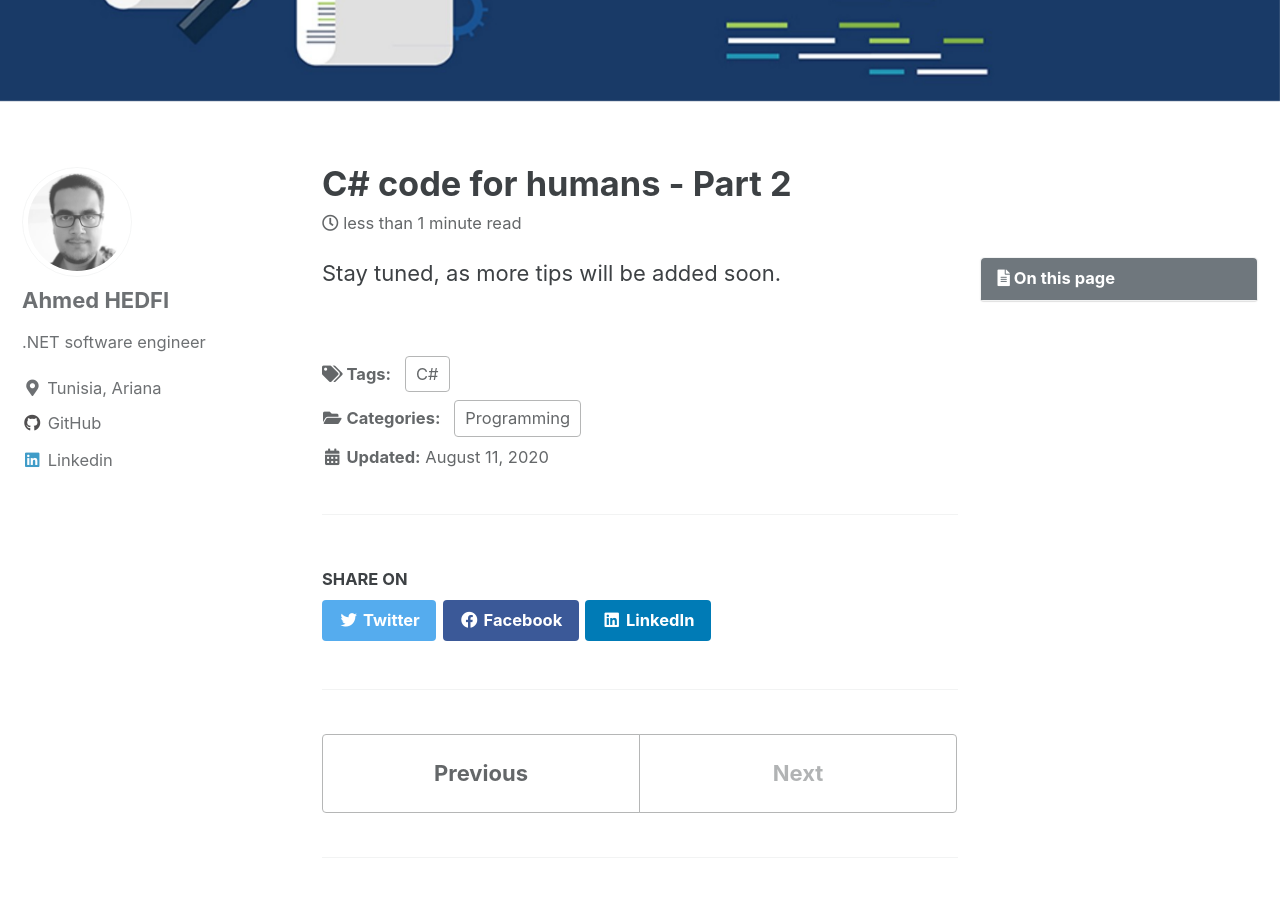
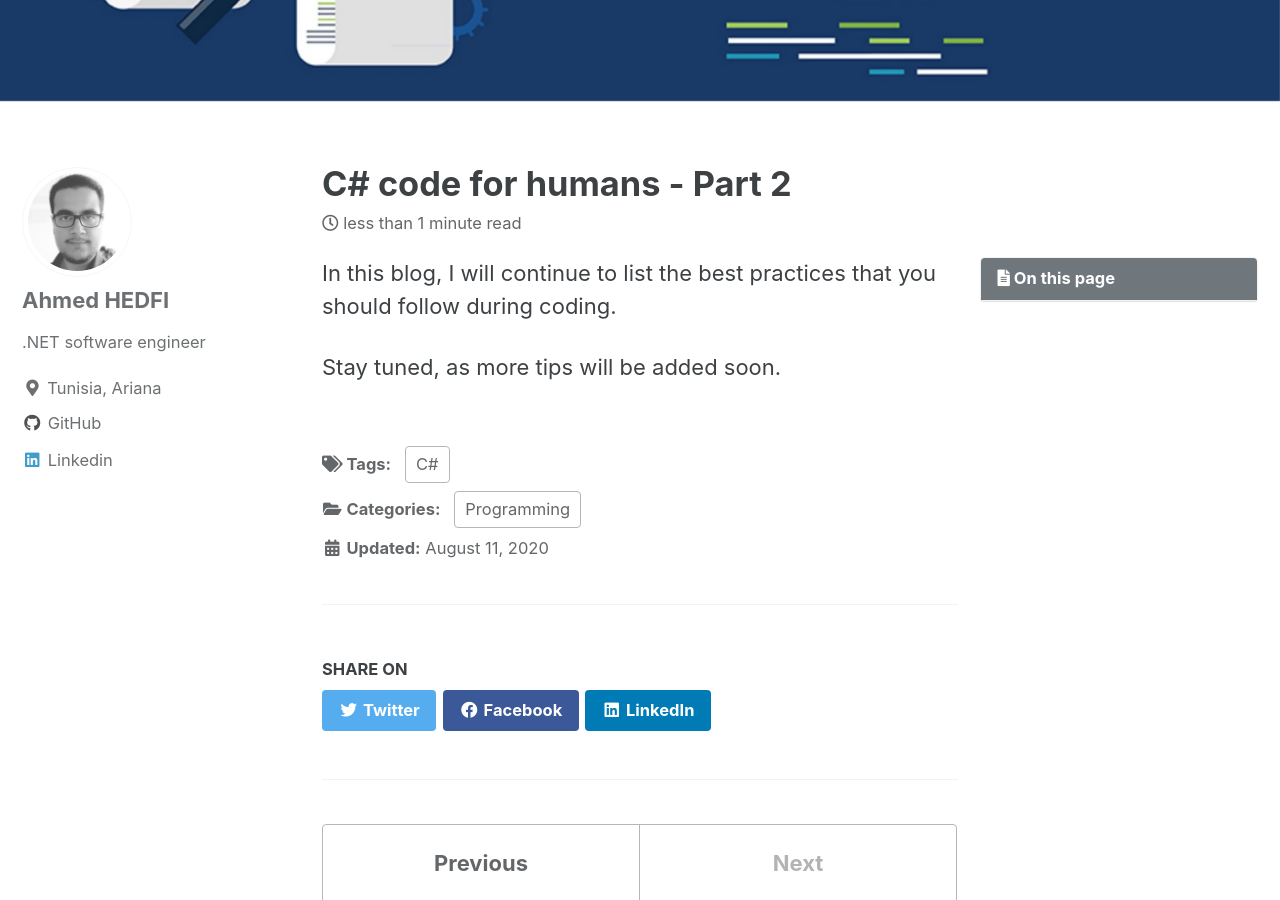
Before and after one commit to ahedfi/ahedfi.github.io, a Jekyll site: the page built from _posts/2020-08-11-csharp-code-for-humans-part-2.md, in a window 1280 px wide and 900 px high, scrolled down 381 px. Built offline with Jekyll 4.4.1, drawn with Linux system fonts in a browser that asks for light colours; cached includes are drawn as plain includes; comment, search, counter and statistics services are not loaded.

Commit message:
add a litle introduction

```diff
--- a/_posts/2020-08-11-csharp-code-for-humans-part-2.md
+++ b/_posts/2020-08-11-csharp-code-for-humans-part-2.md
@@ -12,4 +12,6 @@ tags:
   - C#
 ---
 
+In this blog, I will continue to list the best practices that you should follow during coding.
+
 Stay tuned, as more tips will be added soon.
```
